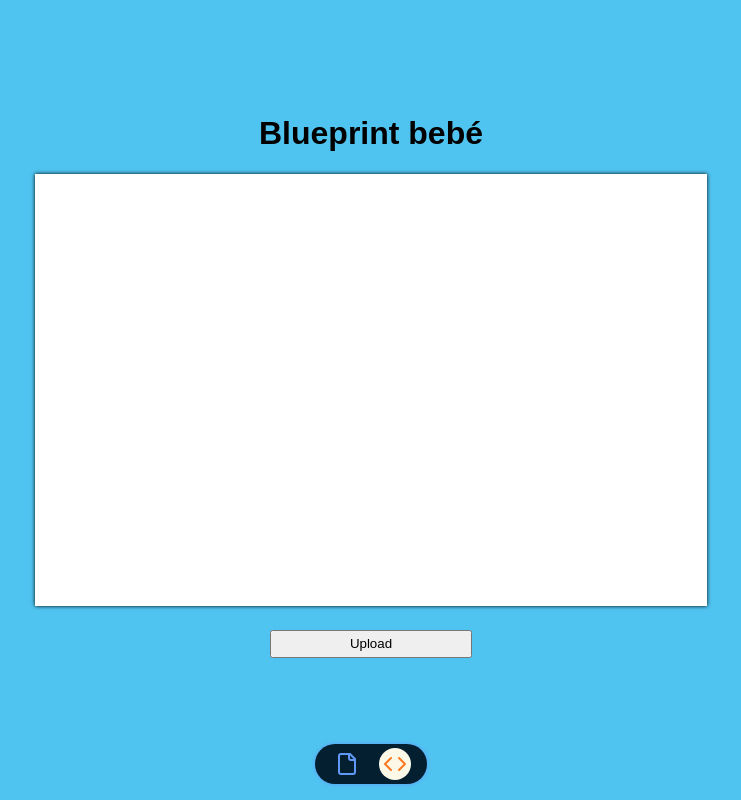
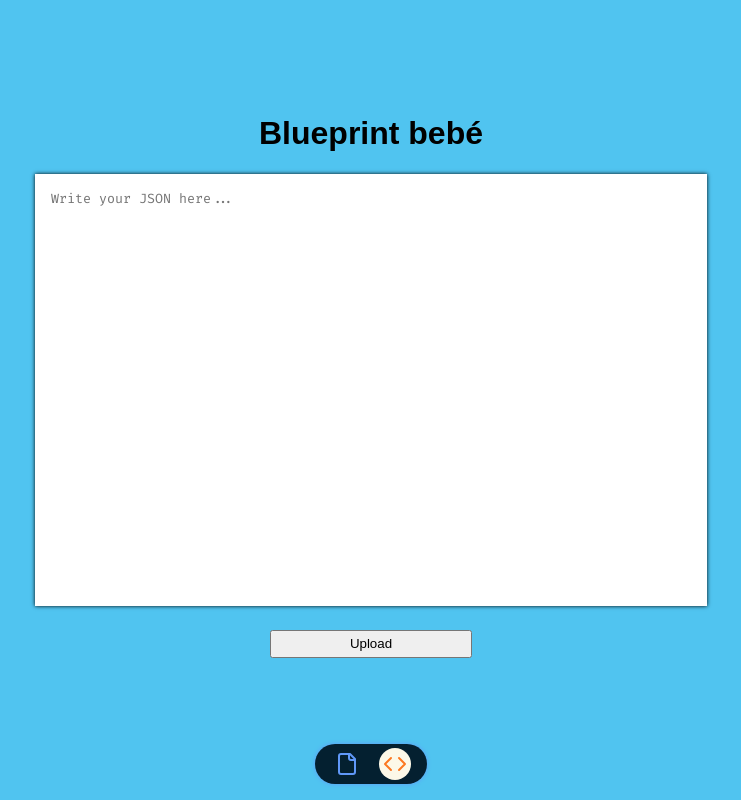
Before and after one commit to EduardoMVirgilio/blueprint, a React (Vite) app in the folder frontend/: page / in a window 1280 px wide. Both pictures are taken after a click on the item 664 px from the left and 764 px from the top of the page. Shown: the whole page, without its empty margins (269-1010 px from the left). Built offline with nearby package versions, Linux system fonts and the light colour scheme.

Commit message:
added placeholder in input component

```diff
--- a/frontend/src/components/Input.jsx
+++ b/frontend/src/components/Input.jsx
@@ -1,5 +1,6 @@
 import { useForm } from "react-hook-form";
 import Style from "../modules/Input.module.css";
+import { useState } from "react";
 
 const Input = () => {
     const state = useForm();
@@ -11,6 +12,7 @@ const Input = () => {
     };
 
     const analyze = async (data) => {
+        await sleep(5000);
         try {
             await JSON.parse(data);
             return true;
@@ -18,18 +20,21 @@ const Input = () => {
             setError("registerInput", {
                 type: "custom",
                 message: "This is not a json text!",
-            })
-            console.error(error);
+            });
+            console.error(error)
+            return false;
         }
 
-        await sleep(10000);
-        console.log(data);
+
     };
 
     return (
         <form className={Style.form} onSubmit={handleSubmit(analyze)}>
-            <textarea className={Style.input} {...register("json")}></textarea>
-            {console.log(errors)}
+            <textarea
+                className={Style.input}
+                placeholder="Write your JSON here..."
+                {...register("json")}
+            ></textarea>
             {errors && errors.registerInput && (
                 <div className={Style.error}>
                     {errors.registerInput.message}
```
